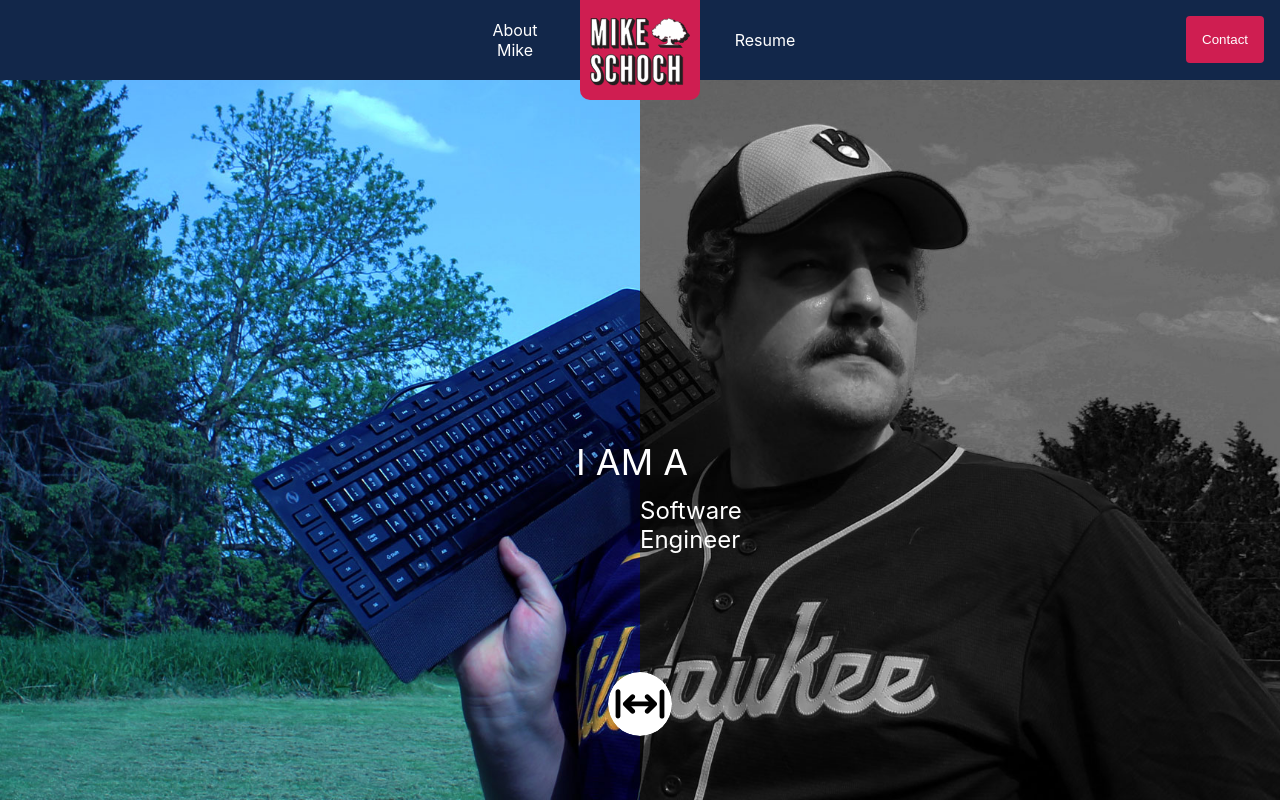
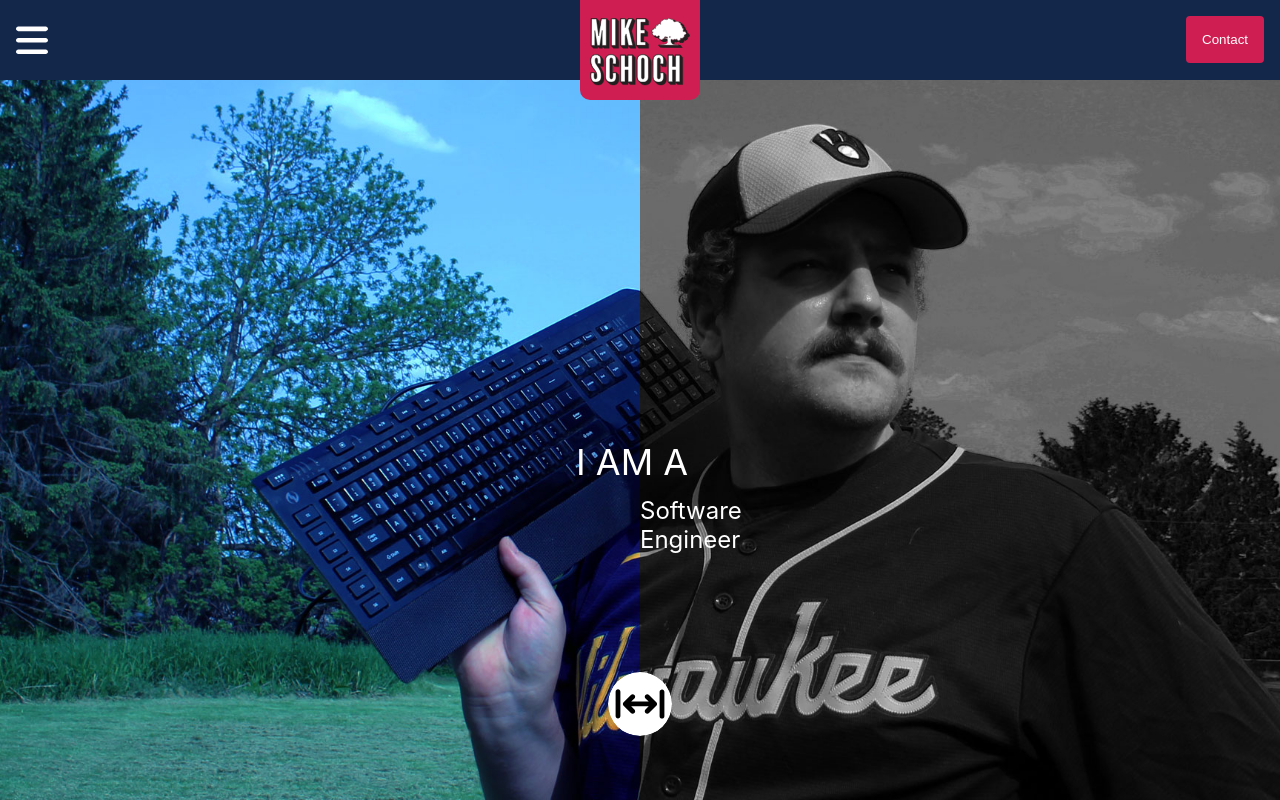
Before and after one commit to michael-schoch/personal-website, a React (Create React App) app: page / in a window 1280 px wide. Built offline with nearby package versions, Linux system fonts and the light colour scheme.

Commit message:
Changed Menu Styles

```diff
--- a/src/header/header-desktop.tsx
+++ /dev/null
@@ -1,85 +0,0 @@
-import logo from "../img/logo.svg";
-import { NavLink, Link } from "react-router-dom";
-import styled from "styled-components";
-import { NAVBAR_HEIGHT, NAVIGATION_HEIGHT } from "../helpers/constants";
-
-export const HeaderDesktop = () => {
-  return (
-    <Header>
-      <Title>Michael Schoch</Title>
-      <StyledLink to="about">About Mike</StyledLink>
-      <LogoContainer>
-        <NavLink to="/">
-          <Logo src={logo} />
-        </NavLink>
-      </LogoContainer>
-      <StyledLink to="resume">Resume</StyledLink>
-      <Link to="/contact">
-        <ContactButton>Contact</ContactButton>
-      </Link>
-    </Header>
-  );
-};
-
-const Header = styled.div`
-  position: sticky;
-  top: 0;
-  left: 0;
-  justify-content: center;
-  align-items: center;
-  height: ${NAVBAR_HEIGHT};
-  background-color: #12274a;
-  width: 100%;
-  padding: 0 32px;
-  box-sizing: border-box;
-  display: none;
-  @media (min-width: 1024px) {
-    display: flex;
-  }
-`;
-
-const Logo = styled.img`
-  width: 100px;
-  display: flex;
-  margin-top: 25px;
-`;
-
-const LogoContainer = styled.div`
-  width: 120px;
-  height: ${NAVIGATION_HEIGHT};
-  background: #cf1e51;
-  display: flex;
-  align-items: center;
-  justify-content: center;
-  border-radius: 0 0 10px 10px;
-`;
-
-const Title = styled.h1`
-  display: none;
-  color: white;
-  margin: 0 16px;
-`;
-
-const StyledLink = styled(NavLink)`
-  color: white;
-  text-decoration: none;
-  text-align: center;
-  margin: 0 16px;
-  padding: 8px;
-  width: 82px;
-  &.active {
-    border-bottom: 2px solid #cf1e51;
-  }
-`;
-
-const ContactButton = styled.button`
-  padding: 16px;
-  border: none;
-  color: #ffffff;
-  background-color: #cf1e51;
-  border-radius: 4px;
-  cursor: pointer;
-  position: absolute;
-  top: 16px;
-  right: 16px;
-`;
--- a/src/header/header-mobile.tsx
+++ b/src/header/header.tsx
@@ -1,5 +1,5 @@
 import logo from "../img/logo.svg";
-import { NavLink } from "react-router-dom";
+import { NavLink, Link } from "react-router-dom";
 import styled from "styled-components";
 import { ReactComponent as Menu } from "../img/bars-solid.svg";
 import { useState } from "react";
@@ -9,7 +9,7 @@ interface MenuDrawerProps {
   $isOpen: boolean;
 }
 
-export const HeaderMobile = () => {
+export const Header = () => {
   const [open, setOpen] = useState(false);
 
   const handleMenuOpen = () => {
@@ -21,13 +21,16 @@ export const HeaderMobile = () => {
   };
 
   return (
-    <Header>
+    <HeaderContainer>
       <StyledMenu onClick={() => handleMenuOpen()} />
       <LogoContainer>
         <NavLink to="/" onClick={() => handleClose()}>
           <Logo src={logo} />
         </NavLink>
       </LogoContainer>
+      <Link to="/contact">
+        <ContactButton>Contact</ContactButton>
+      </Link>
       <MenuDrawer $isOpen={open}>
         <StyledLink to="/" onClick={() => handleClose()}>
           Home
@@ -42,11 +45,11 @@ export const HeaderMobile = () => {
           Contact
         </StyledLink>
       </MenuDrawer>
-    </Header>
+    </HeaderContainer>
   );
 };
 
-const Header = styled.div`
+const HeaderContainer = styled.div`
   position: sticky;
   top: 0;
   left: 0;
@@ -58,12 +61,7 @@ const Header = styled.div`
   padding: 0 32px;
   box-sizing: border-box;
   z-index: 2;
-  @media (max-width: 1024px) {
-    display: flex;
-  }
-  @media (min-width: 1024px) {
-    display: none;
-  }
+  display: flex;
 `;
 
 const MenuDrawer = styled.div<MenuDrawerProps>`
@@ -120,3 +118,18 @@ const StyledMenu = styled(Menu)`
   cursor: pointer;
   z-index: 2;
 `;
+
+const ContactButton = styled.button`
+  padding: 16px;
+  border: none;
+  color: #ffffff;
+  background-color: #cf1e51;
+  border-radius: 4px;
+  cursor: pointer;
+  position: absolute;
+  top: 16px;
+  right: 16px;
+  @media screen and (max-width: 1024px) {
+    display: none;
+  }
+`;
--- a/src/header/menu.tsx
+++ b/src/header/menu.tsx
@@ -3,14 +3,12 @@ import { About } from "../about";
 import { Resume } from "../resume";
 import { BackgroundSlider } from "../background-slider";
 import { Contact } from "../contact";
-import { HeaderDesktop } from "./header-desktop";
-import { HeaderMobile } from "./header-mobile";
+import { Header } from "./header";
 
 export const Menu = () => {
   return (
     <>
-      <HeaderDesktop />
-      <HeaderMobile />
+      <Header />
       <Routes>
         <Route path="/" element={<BackgroundSlider />} />
         <Route path="/about" element={<About />} />
```
